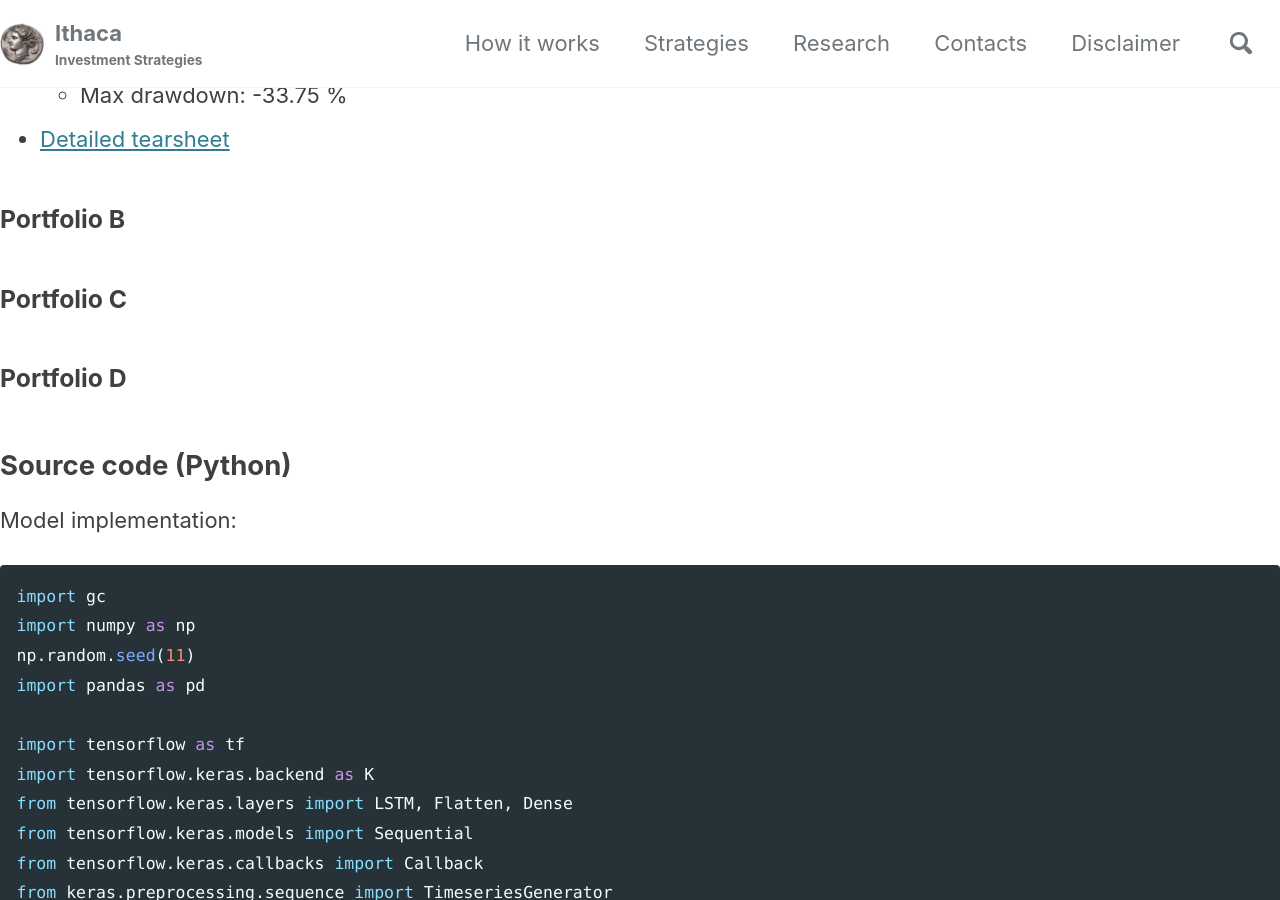
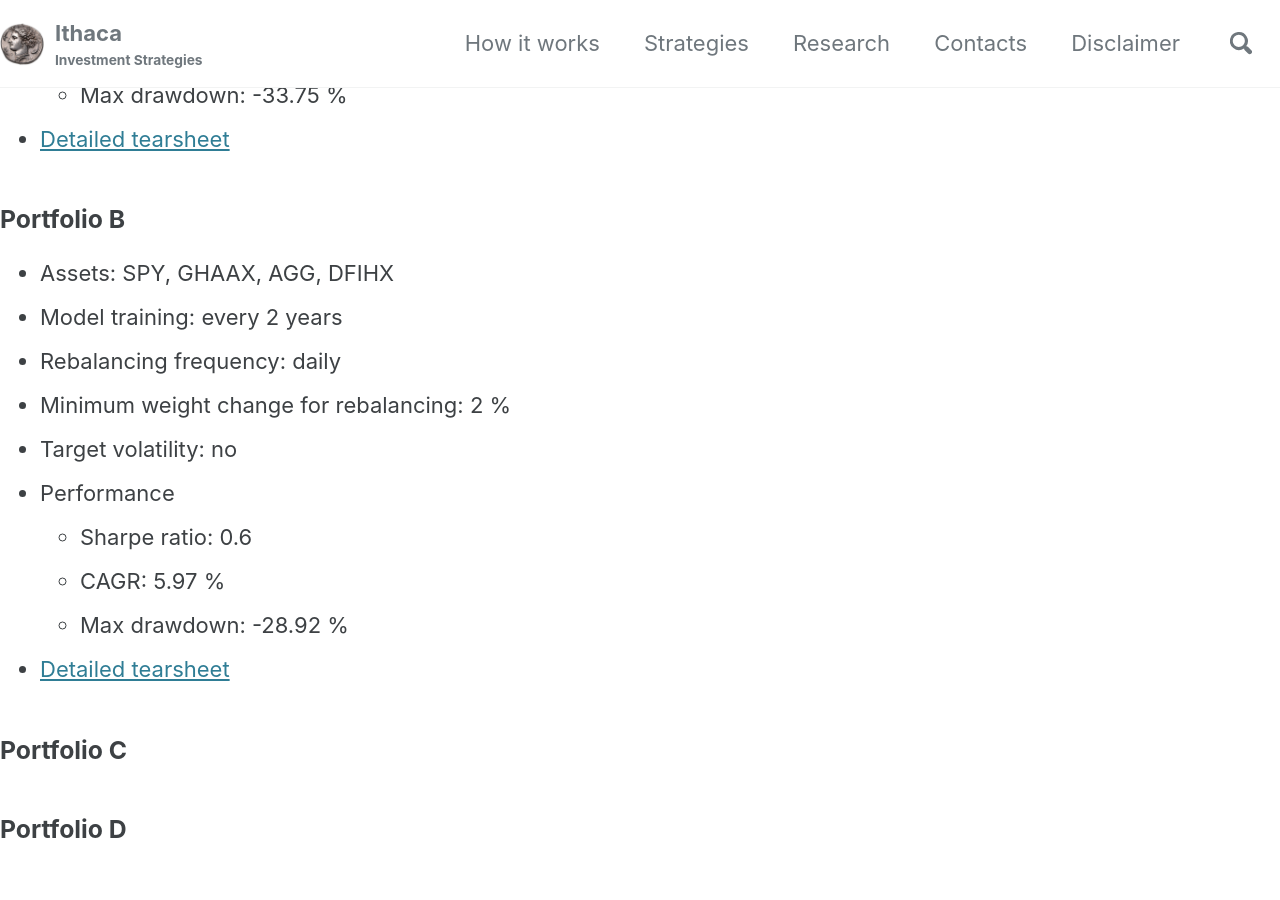
Before and after one commit to IthacaResearch/ithacaresearch.github.io, a Jekyll site: the page built from _research/dlpopt.md, in a window 1280 px wide and 900 px high, scrolled down 2407 px. Built offline with Jekyll 4.4.1, drawn with Linux system fonts in a browser that asks for light colours; cached includes are drawn as plain includes; our own code applies the rules of GitHub Pages for plain Markdown files.

Commit message:
Update dlpopt.md

```diff
--- a/_research/dlpopt.md
+++ b/_research/dlpopt.md
@@ -57,6 +57,16 @@
 - [Detailed tearsheet](/notebooks/dlpopt_daily_spy_ghaax_vustx_vwesx.html)
 
 ### Portfolio B
+- Assets: SPY, GHAAX, AGG, DFIHX
+- Model training: every 2 years
+- Rebalancing frequency: daily
+- Minimum weight change for rebalancing: 2 %
+- Target volatility: no
+- Performance
+    - Sharpe ratio: 0.6
+    - CAGR: 5.97 %
+    - Max drawdown: -28.92 %
+- [Detailed tearsheet](/notebooks/dlpopt_daily_spy_ghaax_agg_dfihx.html)
 
 ### Portfolio C
 
```
